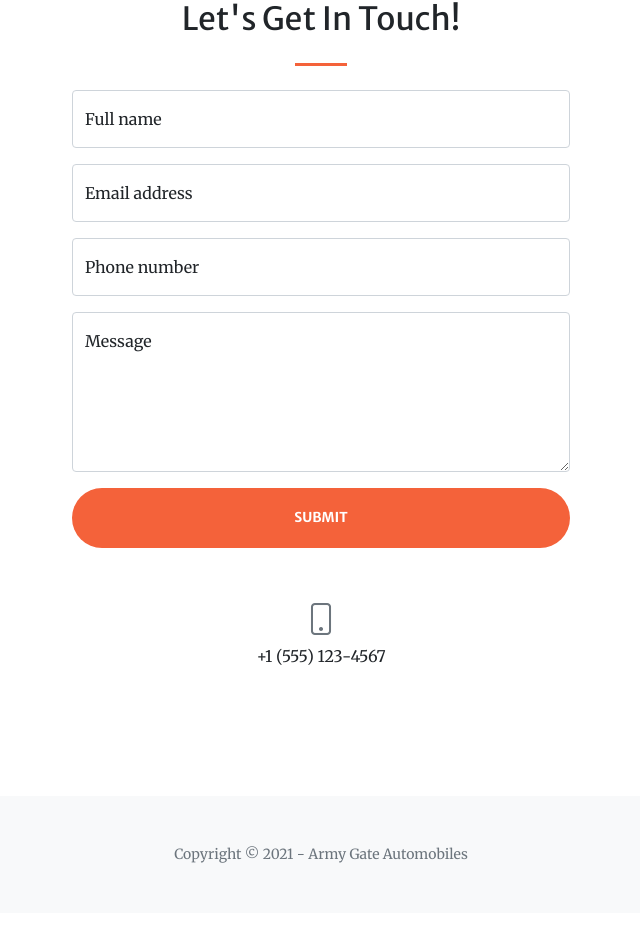
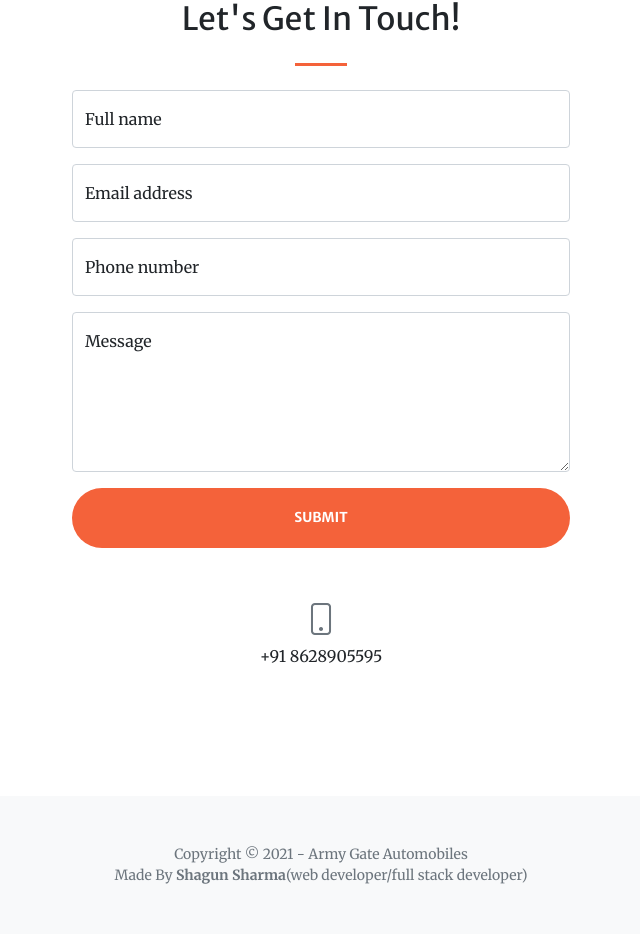
Before and after one commit to hacker6125/ArmyGateAutoMobiles, a Django app: page / in a window 1280 px wide. Shown: the part 1904-2838 px from the top of the page, without its empty margins (319-959 px from the left). Before the commit the page ends 2817 px from the top, so only its background shows below. Run offline with Django 3.2, Linux system fonts and the light colour scheme; some libraries are stand-ins or nearby versions.

Commit message:
Version 1.0.7

```diff
--- a/templates/index.html
+++ b/templates/index.html
@@ -167,7 +167,7 @@
             <div class="row gx-4 gx-lg-5 justify-content-center">
                 <div class="col-lg-4 text-center mb-5 mb-lg-0">
                     <i class="bi-phone fs-2 mb-3 text-muted"></i>
-                    <div>+1 (555) 123-4567</div>
+                    <div>+91 8628905595</div>
                 </div>
             </div>
         </div>
@@ -177,6 +177,9 @@
         <div class="container px-4 px-lg-5">
             <div class="small text-center text-muted">Copyright &copy; 2021 - Army Gate Automobiles</div>
         </div>
+		<div class="container px-4 px-lg-5">
+
+			<div class='small text-center text-muted'>Made By <b>Shagun Sharma</b>(web developer/full stack developer)</div>
     </footer>
 
     <script src="https://cdn.jsdelivr.net/npm/bootstrap@5.1.0/dist/js/bootstrap.bundle.min.js"></script>
```
